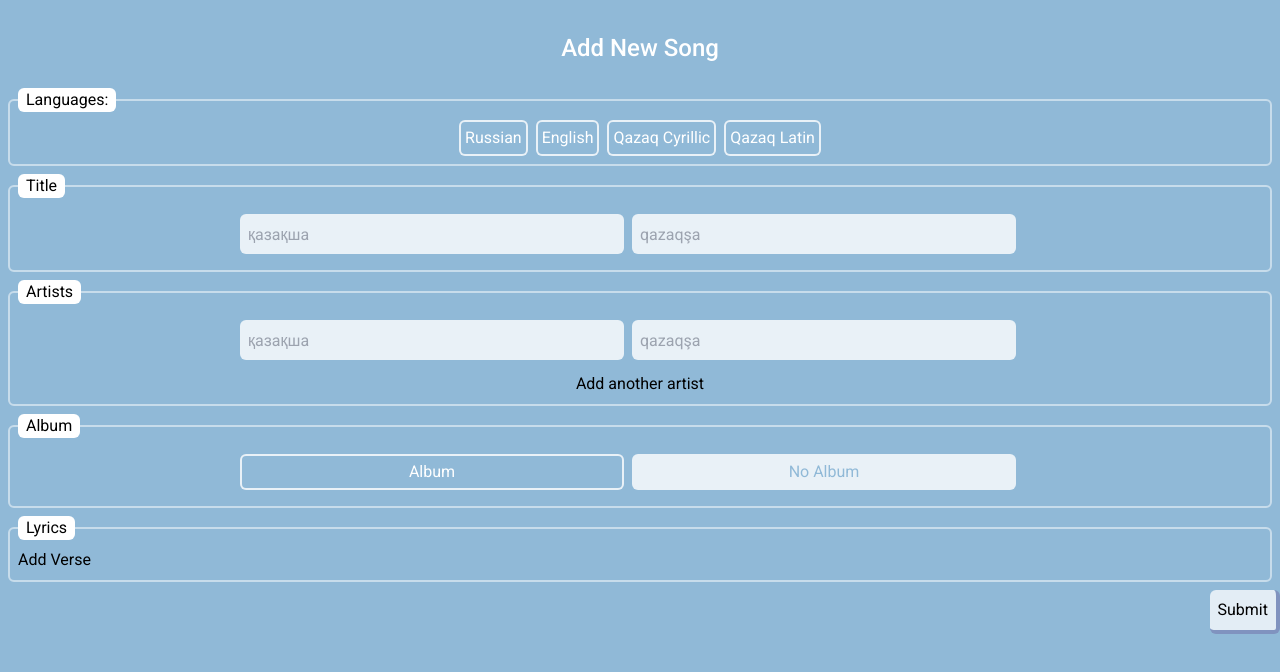
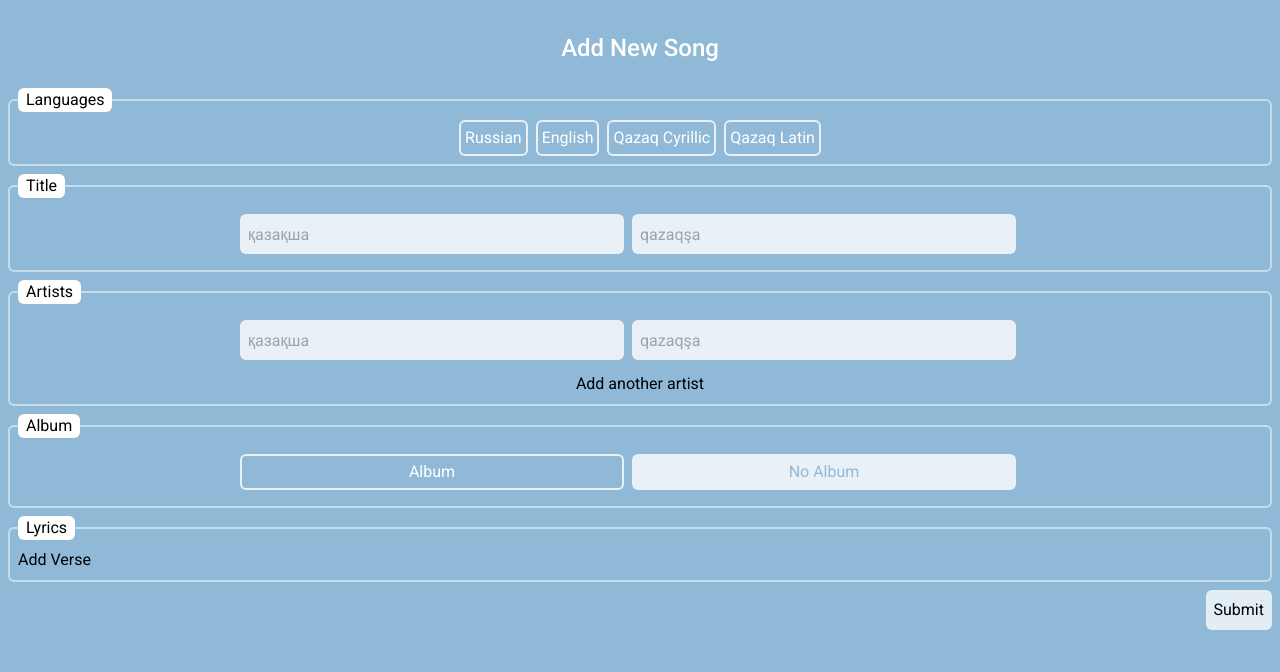
Before and after one commit to Qazaq-Genius/Qazaq-Genius-App, a Next.js app: page /editor in a window 1280 px wide. Shown: the top 672 px of the page. Built offline with nearby package versions, Linux system fonts and the light colour scheme.

Commit message:
adjusted button and removed colon after "Languges"

```diff
--- a/src/pages/editor.tsx
+++ b/src/pages/editor.tsx
@@ -35,7 +35,7 @@ const Editor: React.FC = () => {
 				<div className="text-2xl white my-4 mt-8 text-white font-medium">Add New Song</div>
 				<form method="POST" className="w-full md:min-w-[66.66667%]">
 					<fieldset className="flex flex-col md:flex-row border-2 border-white border-opacity-50 rounded-md px-2 py-2 m-2 justify-center gap-2">
-						<legend className="bg-white text-black rounded-md px-2">Languages:</legend>
+						<legend className="bg-white text-black rounded-md px-2">Languages</legend>
 						<CheckboxItem id="rus" text="Russian"/>
 						<CheckboxItem id="eng" text="English" />
 						<CheckboxItem id="cyr" text="Qazaq Cyrillic" />
@@ -58,7 +58,7 @@ const Editor: React.FC = () => {
 						<div className="flex justify-between m-1 mt-2 mx-2 gap-2">
 							<TextBox name="artist-1-cyr" placeholder="қазақша" className="md:w-96 w-full"/>
 							<TextBox name="artist-1-lat" placeholder="qazaqşa" className="md:w-96 w-full"/>
-							<div className="w-4"></div>
+							<div className="w-0 md:w-4"></div>
 						</div>
 
 						{artists.map((value, index) => (
@@ -112,7 +112,7 @@ const Editor: React.FC = () => {
 						<span onClick={addVerse}>Add Verse</span>
 					</fieldset>
 					<div className="flex justify-end mb-12 mt-2 my-2">
-						<button className="bg-white bg-opacity-75 hover:bg-opacity-95 border-opacity-50 rounded-md p-2 border-b-4 border-r-4 border-blue-900">Submit</button>
+						<button className="bg-white bg-opacity-75 hover:bg-opacity-95 border-opacity-50 rounded-md p-2 mx-2">Submit</button>
 					</div>
 				</form>
             </div>
```
